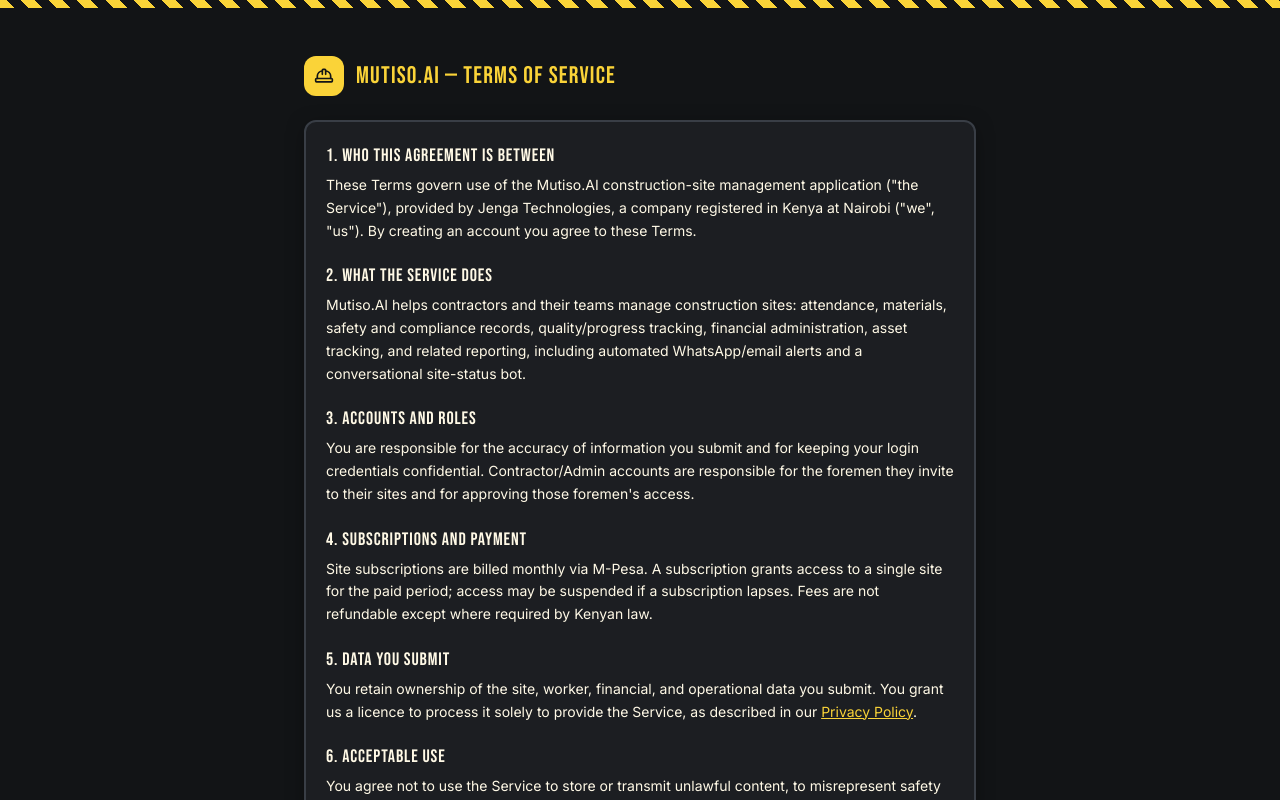
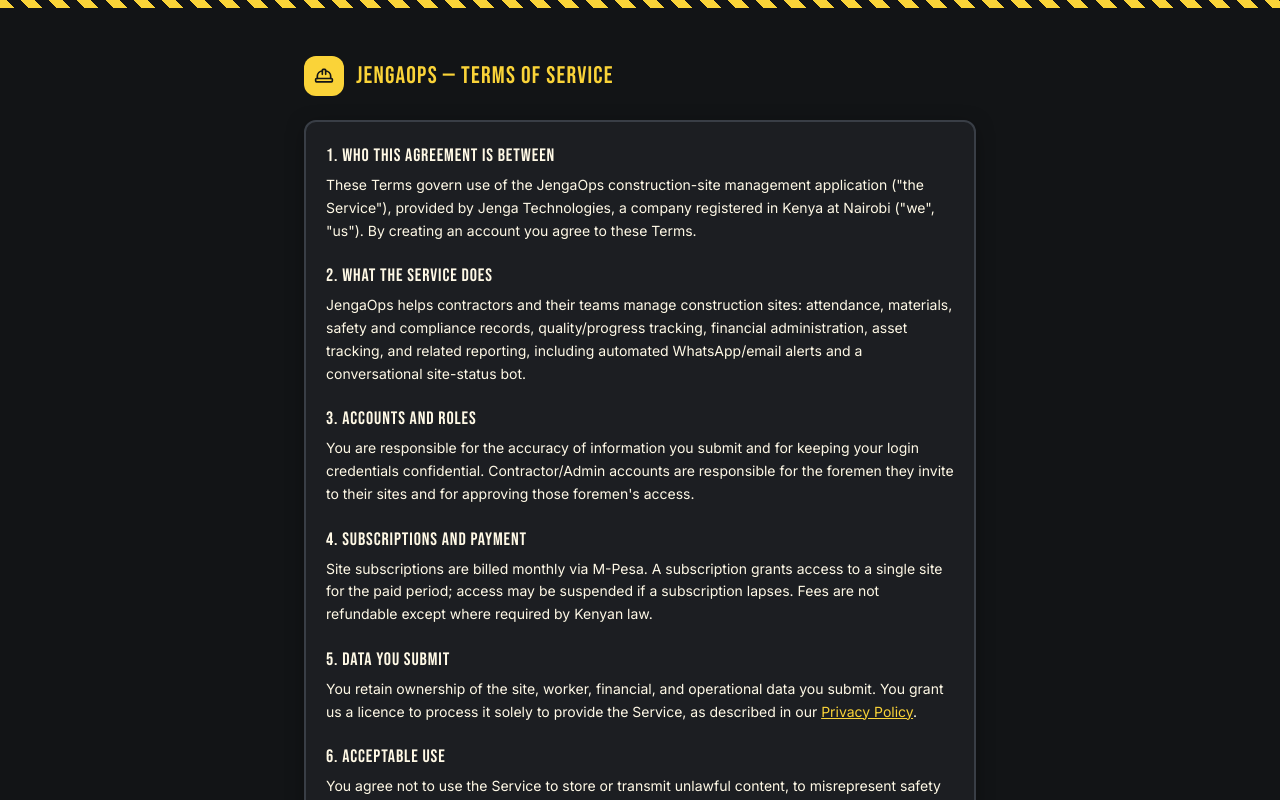
Before and after one commit to sambafares236-ship-it/mutiso2, a React (Vite) app: page /terms in a window 1280 px wide. Shown: the top 800 px of the page. Built offline with nearby package versions, Linux system fonts and the light colour scheme; no server answers.

Commit message:
Rename product from Mutiso.AI to JengaOps across app, PWA manifest, and edge functions

```diff
--- a/index.html
+++ b/index.html
@@ -7,25 +7,25 @@
          a *.vercel.app subdomain has a real SEO ceiling vs a branded domain. -->
     <meta charset="UTF-8" />
     <meta name="viewport" content="width=device-width, initial-scale=1.0, maximum-scale=1.0, user-scalable=no" />
-    <title>Mutiso.AI - Construction Site Management Software for Kenya</title>
+    <title>JengaOps - Construction Site Management Software for Kenya</title>
     <meta name="description" content="Construction site management software built for Kenyan contractors: attendance, safety & compliance (OSHA, WIBA, DOSHS), materials, payroll, and a WhatsApp site-status assistant." />
     <meta name="keywords" content="construction site management software Kenya, construction management app Kenya, site diary app, foreman attendance app Kenya, construction safety compliance software" />
-    <meta name="author" content="Mutiso.AI" />
+    <meta name="author" content="JengaOps" />
     <meta name="theme-color" content="#F4D03F" />
     <link rel="canonical" href="https://mutisoai.vercel.app/" />
     <meta name="apple-mobile-web-app-capable" content="yes" />
     <meta name="mobile-web-app-capable" content="yes" />
     <meta name="apple-mobile-web-app-status-bar-style" content="black-translucent" />
-    <meta name="apple-mobile-web-app-title" content="Mutiso.AI" />
+    <meta name="apple-mobile-web-app-title" content="JengaOps" />
 
-    <meta property="og:title" content="Mutiso.AI - Construction Site Management Software for Kenya" />
+    <meta property="og:title" content="JengaOps - Construction Site Management Software for Kenya" />
     <meta property="og:description" content="Attendance, safety compliance, materials, payroll, and a WhatsApp site-status assistant for Kenyan construction sites." />
     <meta property="og:type" content="website" />
     <meta property="og:url" content="https://mutisoai.vercel.app/" />
     <meta property="og:image" content="https://mutisoai.vercel.app/icon-512.png" />
     <meta property="og:locale" content="en_KE" />
     <meta name="twitter:card" content="summary" />
-    <meta name="twitter:title" content="Mutiso.AI - Construction Site Management Software for Kenya" />
+    <meta name="twitter:title" content="JengaOps - Construction Site Management Software for Kenya" />
     <meta name="twitter:description" content="Attendance, safety compliance, materials, payroll, and a WhatsApp site-status assistant for Kenyan construction sites." />
     <meta name="twitter:image" content="https://mutisoai.vercel.app/icon-512.png" />
 
--- a/src/hooks/useProfile.tsx
+++ b/src/hooks/useProfile.tsx
@@ -89,7 +89,7 @@ export function useUpdateProfile() {
         // means nothing to a contractor, so translate it here.
         if (error.code === '23505' && error.message?.includes('profiles_normalized_phone_unique')) {
           throw new Error(
-            'That phone number is already registered to another Mutiso.AI account. Use a different number, or sign in to the account that already uses it.',
+            'That phone number is already registered to another JengaOps account. Use a different number, or sign in to the account that already uses it.',
           );
         }
         throw error;
--- a/src/pages/Auth.tsx
+++ b/src/pages/Auth.tsx
@@ -119,7 +119,7 @@ export default function Auth() {
               'That number was just registered to another account. Add a different one in Settings to use the WhatsApp assistant.',
           });
         } else {
-          toast.success('Account created', { description: 'Welcome to Mutiso.AI.' });
+          toast.success('Account created', { description: 'Welcome to JengaOps.' });
         }
       } else {
         const { error } = await supabase.auth.signInWithPassword({
@@ -161,7 +161,7 @@ export default function Auth() {
           <div className="w-20 h-20 bg-primary rounded-2xl flex items-center justify-center mx-auto mb-4">
             <HardHat className="w-10 h-10 text-primary-foreground" />
           </div>
-          <h1 className="font-display text-4xl text-primary">MUTISO.AI</h1>
+          <h1 className="font-display text-4xl text-primary">JENGAOPS</h1>
           <p className="text-muted-foreground mt-1">Construction site management</p>
         </div>
 
--- a/src/pages/ForemanDashboard.tsx
+++ b/src/pages/ForemanDashboard.tsx
@@ -253,7 +253,7 @@ function CategorySidebar({
     <Sheet open={open} onOpenChange={onOpenChange}>
       <SheetContent side="left" className="w-[85vw] max-w-xs p-0 flex flex-col">
         <SheetHeader className="p-4 border-b border-border text-left">
-          <SheetTitle className="font-display text-2xl text-primary tracking-wide">MUTISO.AI</SheetTitle>
+          <SheetTitle className="font-display text-2xl text-primary tracking-wide">JENGAOPS</SheetTitle>
         </SheetHeader>
         <nav className="flex-1 overflow-y-auto p-2">
           {categories.map((category) => {
--- a/src/pages/Index.tsx
+++ b/src/pages/Index.tsx
@@ -760,7 +760,7 @@ export default function Index() {
     <div className="min-h-screen bg-background pb-8">
       <div className="caution-stripe w-full" />
       <header className="container flex items-center justify-between h-16 px-4">
-        <h1 className="font-display text-xl text-primary">MUTISO.AI</h1>
+        <h1 className="font-display text-xl text-primary">JENGAOPS</h1>
         <div className="flex items-center gap-3">
           <RoleBadge />
           <Button
--- a/src/pages/JoinPage.tsx
+++ b/src/pages/JoinPage.tsx
@@ -61,7 +61,7 @@ export default function JoinPage() {
       // would render off the stale, still-empty role list.
       await refreshRoles();
 
-      toast.success('Welcome to Mutiso.AI!', {
+      toast.success('Welcome to JengaOps!', {
         description: `You have been assigned to ${invite.site?.site_name ?? 'your site'}.`,
       });
       navigate('/app', { replace: true });
@@ -107,7 +107,7 @@ export default function JoinPage() {
           <div className="w-20 h-20 bg-primary rounded-2xl flex items-center justify-center mx-auto mb-4">
             <HardHat className="w-10 h-10 text-primary-foreground" />
           </div>
-          <h1 className="font-display text-4xl text-primary">MUTISO.AI</h1>
+          <h1 className="font-display text-4xl text-primary">JENGAOPS</h1>
           <p className="text-muted-foreground mt-1">You've been invited</p>
         </div>
 
--- a/src/pages/Landing.tsx
+++ b/src/pages/Landing.tsx
@@ -64,7 +64,7 @@ const FEATURES = [
 
 const FAQS = [
   {
-    q: 'Is Mutiso.AI built for the Kenyan construction market specifically?',
+    q: 'Is JengaOps built for the Kenyan construction market specifically?',
     a: 'Yes — pricing is in KES, and the safety/compliance workflows are built around OSHA 2007, WIBA 2007, DOSHS, NCA, and Energy Act 2019 references.',
   },
   {
@@ -73,7 +73,7 @@ const FAQS = [
   },
   {
     q: 'Do I need a smartphone app or special hardware?',
-    a: 'No — Mutiso.AI runs in your mobile browser and can be installed to your home screen like an app. Foremen can keep logging attendance and materials even with no signal; it syncs once back online.',
+    a: 'No — JengaOps runs in your mobile browser and can be installed to your home screen like an app. Foremen can keep logging attendance and materials even with no signal; it syncs once back online.',
   },
   {
     q: 'How does the WhatsApp bot work?',
@@ -115,7 +115,7 @@ export default function Landing() {
     '@graph': [
       {
         '@type': 'SoftwareApplication',
-        name: 'Mutiso.AI',
+        name: 'JengaOps',
         applicationCategory: 'BusinessApplication',
         operatingSystem: 'Web',
         description:
@@ -163,12 +163,12 @@ export default function Landing() {
           <button
             onClick={() => scrollToId('home')}
             className="flex items-center gap-2"
-            aria-label="Mutiso.AI home"
+            aria-label="JengaOps home"
           >
             <div className="w-8 h-8 bg-primary rounded-lg flex items-center justify-center">
               <HardHat className="w-4 h-4 text-primary-foreground" />
             </div>
-            <span className="font-display text-lg text-primary">MUTISO.AI</span>
+            <span className="font-display text-lg text-primary">JENGAOPS</span>
           </button>
 
           {/* Desktop nav links */}
@@ -273,15 +273,15 @@ export default function Landing() {
       {/* About */}
       <section id="about" className="py-14">
         <div className="container px-4 max-w-3xl mx-auto text-center">
-          <h2 className="font-display text-2xl text-foreground">About Mutiso.AI</h2>
+          <h2 className="font-display text-2xl text-foreground">About JengaOps</h2>
           <p className="mt-4 text-muted-foreground leading-relaxed">
-            Mutiso.AI is built by Jenga Technologies for contractors and foremen running real construction sites
+            JengaOps is built by Jenga Technologies for contractors and foremen running real construction sites
             across Kenya — not a generic global tool retrofitted for the local market. We built it because too many
             sites are still run on paper notebooks and scattered WhatsApp groups, where a missed message can mean a
             missed safety incident, a payroll dispute, or a material shortage nobody saw coming.
           </p>
           <p className="mt-4 text-muted-foreground leading-relaxed">
-            Every workflow in Mutiso.AI — from attendance to incident reporting to payroll — is designed around how
+            Every workflow in JengaOps — from attendance to incident reporting to payroll — is designed around how
             Kenyan sites actually operate: KES pricing, M-Pesa billing, and safety processes built around OSHA 2007,
             WIBA 2007, DOSHS, NCA, and Energy Act 2019. Our goal is simple: give contractors real visibility into
             every site they run, and give foremen a tool that works even when the signal doesn't.
@@ -315,7 +315,7 @@ export default function Landing() {
           </div>
           <h2 className="font-display text-2xl text-foreground">Ask your site status, right from WhatsApp</h2>
           <p className="mt-3 text-muted-foreground">
-            No app to open, no dashboard to check. Message the Mutiso.AI bot and ask "how's Westlands Tower A doing
+            No app to open, no dashboard to check. Message the JengaOps bot and ask "how's Westlands Tower A doing
             this week?" — get a real answer pulled from live attendance, deliveries, incidents, and budget data.
             Serious incidents also push straight to your phone the moment they're logged, on every plan.
           </p>
@@ -432,7 +432,7 @@ export default function Landing() {
       {/* Footer */}
       <footer className="border-t border-border py-8">
         <div className="container px-4 flex flex-col sm:flex-row items-center justify-between gap-4 text-sm text-muted-foreground">
-          <span>© {new Date().getFullYear()} Mutiso.AI</span>
+          <span>© {new Date().getFullYear()} JengaOps</span>
           <div className="flex gap-4">
             <a href="/terms" className="hover:text-foreground">Terms</a>
             <a href="/privacy" className="hover:text-foreground">Privacy</a>
--- a/src/pages/Privacy.tsx
+++ b/src/pages/Privacy.tsx
@@ -23,7 +23,7 @@ export default function Privacy() {
           <div className="w-10 h-10 bg-primary rounded-xl flex items-center justify-center shrink-0">
             <HardHat className="w-5 h-5 text-primary-foreground" />
           </div>
-          <h1 className="font-display text-2xl text-primary">MUTISO.AI — Privacy Policy</h1>
+          <h1 className="font-display text-2xl text-primary">JENGAOPS — Privacy Policy</h1>
         </div>
 
         <div className="card-industrial p-5 space-y-5 text-sm text-foreground leading-relaxed">
@@ -31,7 +31,7 @@ export default function Privacy() {
             <h2 className="font-display text-lg text-foreground mb-1">1. Data controller</h2>
             <p>
               Jenga Technologies, registered in Nairobi, Kenya, is the data controller for personal data processed
-              through Mutiso.AI. Contact for data protection queries: mutisoconstruction@gmail.com.
+              through JengaOps. Contact for data protection queries: mutisoconstruction@gmail.com.
             </p>
           </section>
 
--- a/src/pages/ResetPassword.tsx
+++ b/src/pages/ResetPassword.tsx
@@ -57,7 +57,7 @@ export default function ResetPassword() {
           <div className="w-20 h-20 bg-primary rounded-2xl flex items-center justify-center mx-auto mb-4">
             <HardHat className="w-10 h-10 text-primary-foreground" />
           </div>
-          <h1 className="font-display text-4xl text-primary">MUTISO.AI</h1>
+          <h1 className="font-display text-4xl text-primary">JENGAOPS</h1>
           <p className="text-muted-foreground mt-1">Set a new password</p>
         </div>
 
--- a/src/pages/Terms.tsx
+++ b/src/pages/Terms.tsx
@@ -23,14 +23,14 @@ export default function Terms() {
           <div className="w-10 h-10 bg-primary rounded-xl flex items-center justify-center shrink-0">
             <HardHat className="w-5 h-5 text-primary-foreground" />
           </div>
-          <h1 className="font-display text-2xl text-primary">MUTISO.AI — Terms of Service</h1>
+          <h1 className="font-display text-2xl text-primary">JENGAOPS — Terms of Service</h1>
         </div>
 
         <div className="card-industrial p-5 space-y-5 text-sm text-foreground leading-relaxed">
           <section>
             <h2 className="font-display text-lg text-foreground mb-1">1. Who this agreement is between</h2>
             <p>
-              These Terms govern use of the Mutiso.AI construction-site management application ("the Service"),
+              These Terms govern use of the JengaOps construction-site management application ("the Service"),
               provided by Jenga Technologies, a company registered in Kenya at Nairobi ("we", "us"). By
               creating an account you agree to these Terms.
             </p>
@@ -39,7 +39,7 @@ export default function Terms() {
           <section>
             <h2 className="font-display text-lg text-foreground mb-1">2. What the Service does</h2>
             <p>
-              Mutiso.AI helps contractors and their teams manage construction sites: attendance, materials, safety
+              JengaOps helps contractors and their teams manage construction sites: attendance, materials, safety
               and compliance records, quality/progress tracking, financial administration, asset tracking, and
               related reporting, including automated WhatsApp/email alerts and a conversational site-status bot.
             </p>
```
Also changed, not shown: public/manifest.json, 2 other files (tests, documents, lock files or other folders).
